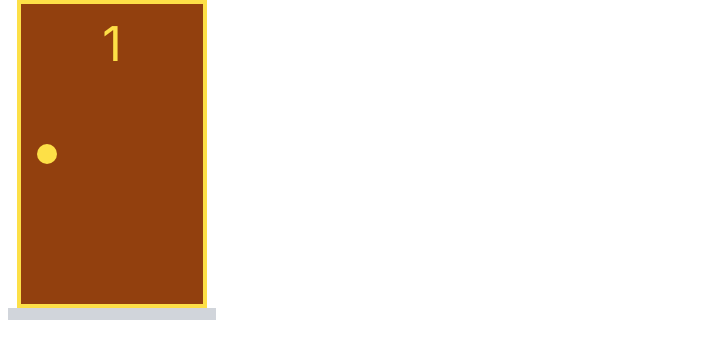
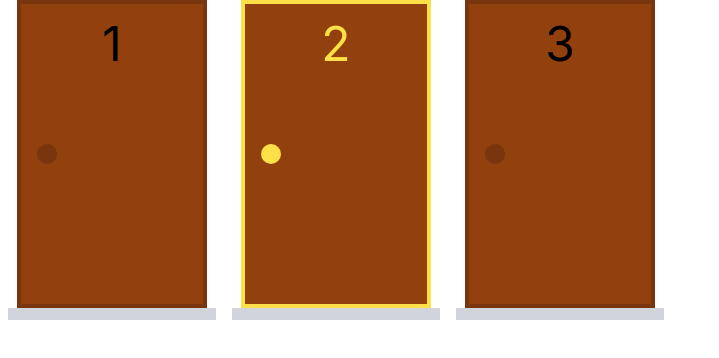
Before and after one commit to jaocordeiro/project_doors, a Next.js app: page / in a window 1280 px wide. Shown: the top 358 px of the page, without its empty margins (0-719 px from the left). Built offline with nearby package versions, Linux system fonts and the light colour scheme.

Commit message:
function create doors and refactor component doors

```diff
--- a/app/page.tsx
+++ b/app/page.tsx
@@ -1,15 +1,17 @@
+"use client";
 import { useState } from "react";
 import Doors from "@/components/Doors";
 import ModelDoor from "@/model/door";
+import { createDoors } from "@/function/doors";
 
 export default function Home() {
-  const [door1, setDoor1] = useState(new ModelDoor(1));
+  const [doors, setDoors] = useState(createDoors(3, 2));
 
-  return (
-    <main>
-      <div>
-        <Doors value={door1} />
-      </div>
-    </main>
-  );
+  function renderDoors() {
+    return doors.map((door) => {
+      return <Doors key={door.number} value={door} onChange={console.log} />;
+    });
+  }
+
+  return <main className="flex">{renderDoors()}</main>;
 }
--- a/components/Doors/index.tsx
+++ b/components/Doors/index.tsx
@@ -1,26 +1,44 @@
 import ModelDoor from "@/model/door";
 interface TypeDoor {
   value: ModelDoor;
+  onChange: (newDoor: ModelDoor) => void;
 }
-export default function Doors({ value }: TypeDoor) {
-  const selectedPort = value ? value : "";
+export default function Doors(props: TypeDoor) {
+  const door = props.value;
+  const selectedPort = door && !door.open ? door.selected : "";
+  const toggleSelection = (e) => props.onChange(door.toggleSelection());
+  const open = (e) => {
+    e.stopPropagation();
+    props.onChange(door.openDoor());
+  };
+
+  function renderDoor() {
+    return (
+      <div className="flex flex-col grow items-center p-4 bg-amber-800">
+        <div className={`text-5xl ${selectedPort ? `text-yellow-300` : ""}`}>
+          {door.number}
+        </div>
+        <div
+          onClick={open}
+          className={`absolute self-start h-5 w-5 rounded-3xl bg-amber-900 top-[45%] ${
+            selectedPort ? `bg-yellow-300` : ""
+          }`}
+        ></div>
+      </div>
+    );
+  }
+
   return (
-    <div className="w-52 h-80 flex flex-col items-center mx-2 relative">
+    <div
+      className="w-52 h-80 flex flex-col items-center mx-2 relative"
+      onClick={toggleSelection}
+    >
       <div
-        className={`flex w-11/12 grow border-solid border-4 border-amber-900 ${
+        className={`flex w-11/12 grow border-solid border-4 border-amber-900 bg-[#0005]${
           selectedPort ? `border-solid border-4 border-yellow-300` : ""
         }`}
       >
-        <div className="flex flex-col grow items-center p-4 bg-amber-800">
-          <div className={`text-5xl ${selectedPort ? `text-yellow-300` : ""}`}>
-            {value.number}
-          </div>
-          <div
-            className={`absolute self-start h-5 w-5 rounded-3xl bg-amber-900 top-[45%] ${
-              selectedPort ? `bg-yellow-300` : ""
-            }`}
-          ></div>
-        </div>
+        {door.open ? false : renderDoor()}
       </div>
       <div className="h-3 w-full bg-gray-300"></div>
     </div>
--- /dev/null
+++ b/function/doors.ts
@@ -0,0 +1,9 @@
+import ModelDoor from "@/model/door";
+
+export function createDoors(qtda: number, selected: number): ModelDoor[] {
+  return Array.from({ length: qtda }, (_, i) => {
+    const number = i + 1;
+    const haveGift = number === selected;
+    return new ModelDoor(number, haveGift);
+  });
+}
```
